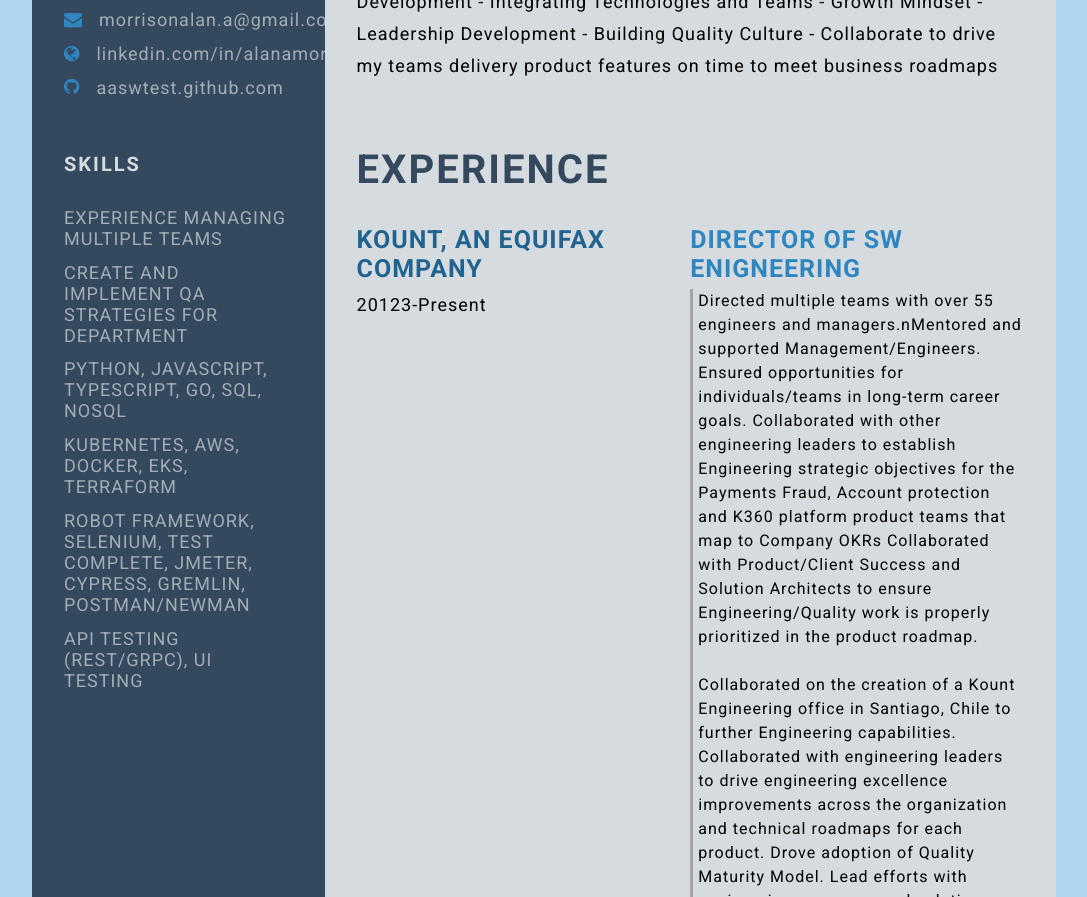
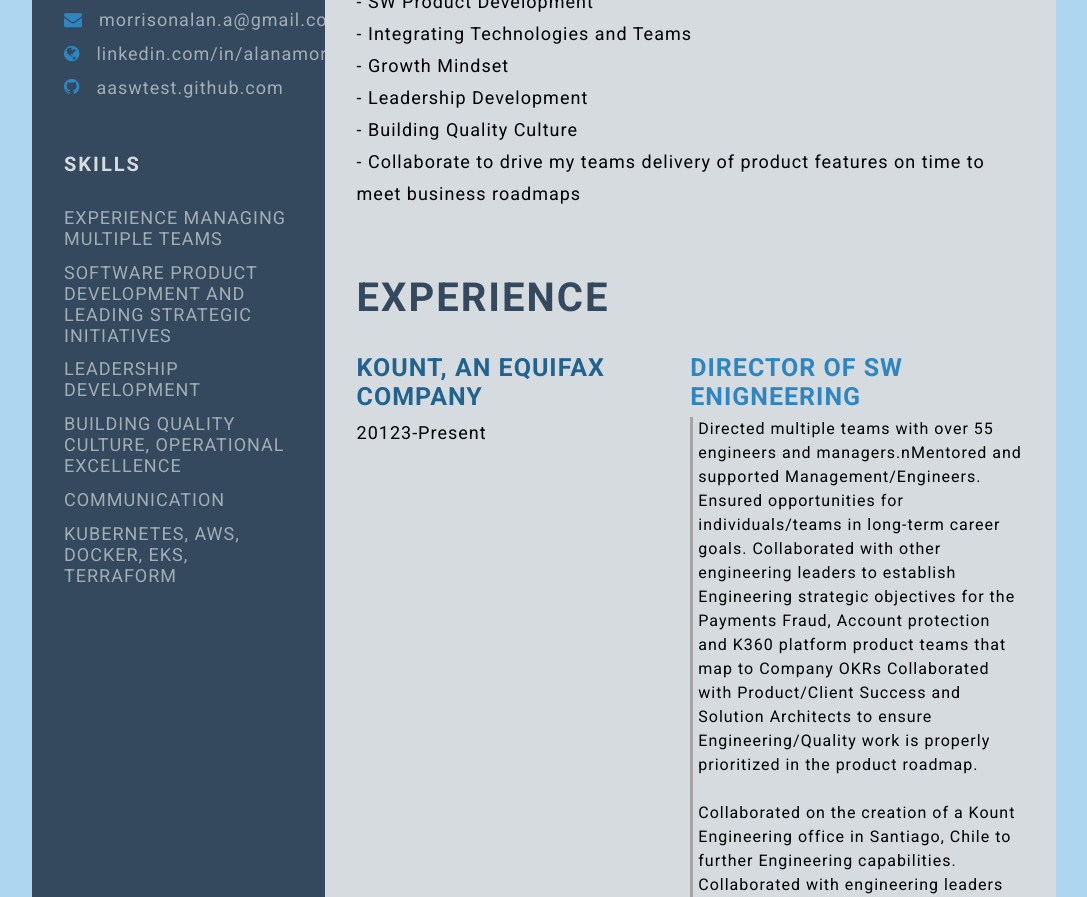
Before and after one commit to aaswtest/aaswtest.github.io, a plain HTML site: page index.html in a window 1280 px wide. Shown: the part 349-1246 px from the top of the page, without its empty margins (96-1183 px from the left). Drawn offline with Linux system fonts and the light colour scheme.

Commit message:
Update index.html
update skills to include managerial skilsets

```diff
--- a/index.html
+++ b/index.html
@@ -40,11 +40,11 @@
                     <p class="left-title">Skills</p>
                     <ul>
                         <li><p>Experience Managing Multiple teams</p></li>
-                        <li><p>Create and Implement QA strategies for department</p></li>
-                        <li><p>Python, JavaScript, Typescript, GO, SQL, NoSQL</p></li>
+                        <li><p>Software Product Development and leading strategic initiatives</p></li>
+                        <li><p>Leadership development</p></li>
+                        <li><p>Building Quality Culture, Operational Excellence</p></li>
+                        <li><p>Communication</p></li>
                         <li><p>Kubernetes, AWS, Docker, EKS, Terraform</p></li>
-                        <li><p>Robot Framework, Selenium, Test Complete, JMeter, Cypress, Gremlin, Postman/Newman</p></li>
-                        <li><p>API Testing (REST/gRPC), UI Testing</p></li>
                     </ul>
                 </div>
 
@@ -88,13 +88,18 @@
                     <div class="right-title">About Me</div>
                     <p class="about-me-contents">
                         Experienced managing multiple core product engineering teams. I have more than 20 years’ experience in the industry and understand all aspects of software development. I have successfully created and implemented a quality strategy across departments and pushed a Engineering excellence focus throughout Kount's engineering organization.
-
-- SW Product Development
-- Integrating Technologies and Teams
-- Growth Mindset
-- Leadership Development
-- Building Quality Culture
-- Collaborate to drive my teams delivery product features on time to meet business roadmaps
+                        <br>
+                        - SW Product Development
+                        <br>
+                        - Integrating Technologies and Teams
+                        <br>
+                        - Growth Mindset
+                        <br>
+                        - Leadership Development
+                        <br>
+                        - Building Quality Culture
+                        <br>
+                        - Collaborate to drive my teams delivery of product features on time to meet business roadmaps
                     </p>
                 </section>
 
```
